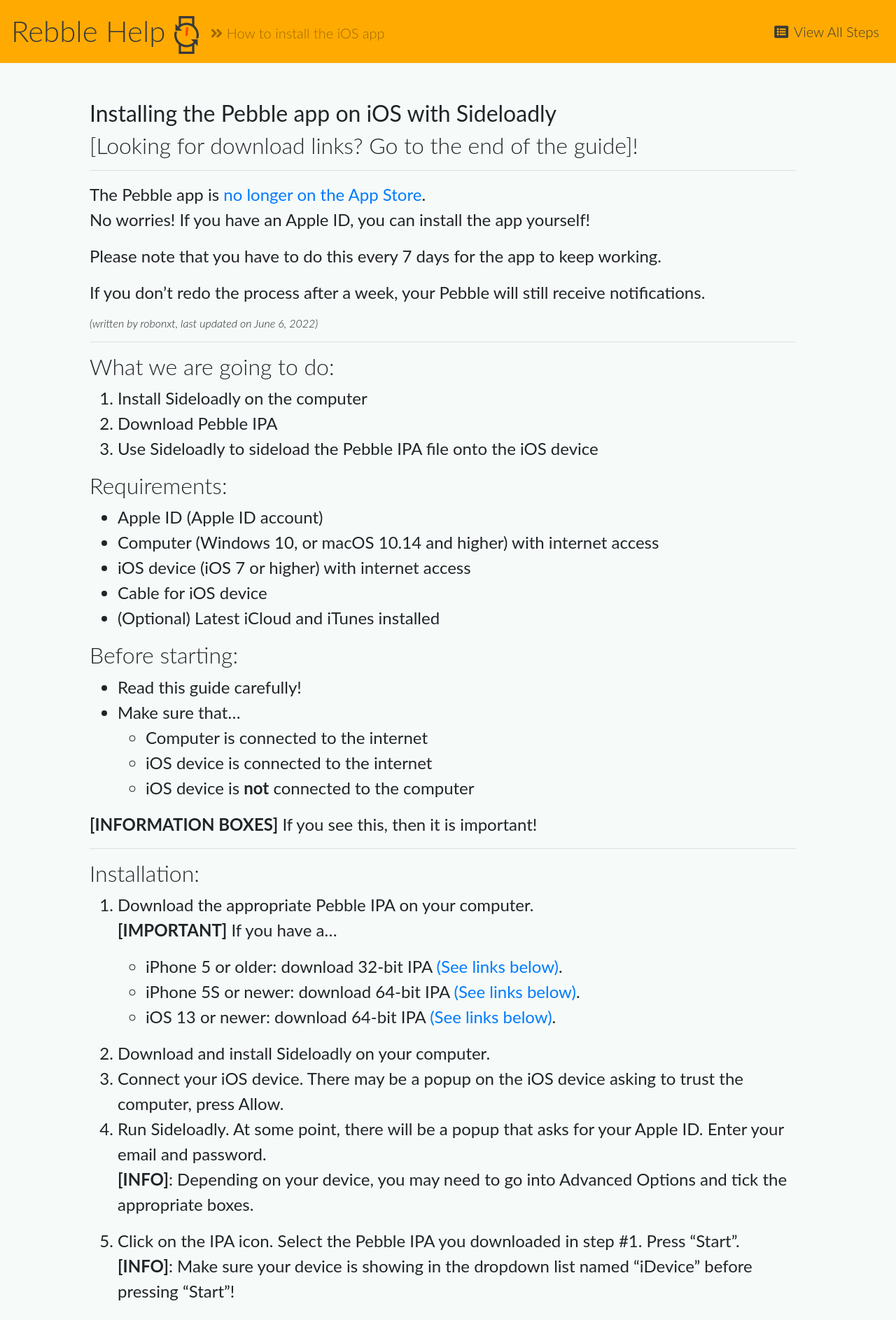
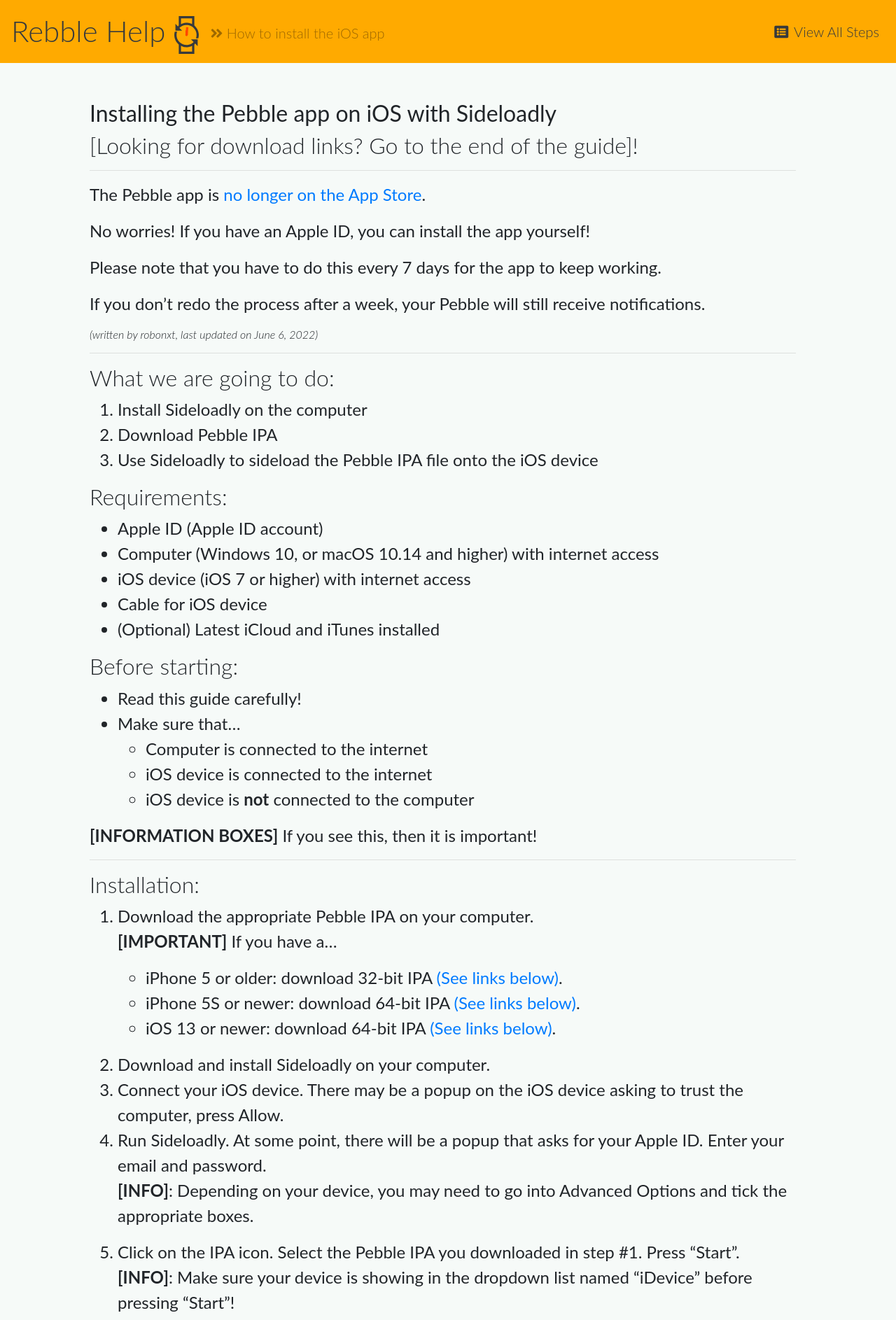
Before and after one commit to pebble-dev/rebble-help, a Jekyll site: the page built from _topic/sideload-ios-app.md, in a window 1280 px wide. Shown: the top 1886 px of the page at 70% size. Built offline with Jekyll 4.4.1, drawn with Linux system fonts in a browser that asks for light colours; nearby versions of some CDN libraries.

Commit message:
Update sideload-ios-app.md

```diff
--- a/_topic/sideload-ios-app.md
+++ b/_topic/sideload-ios-app.md
@@ -3,17 +3,21 @@ layout: post
 title: "Sideloading the Pebble app on iOS"
 prompt: "How to install the iOS app"
 keywords: "removed app apple ios iphone store sideload ipa"
-date:   2022-06-03 16:35:00
+date:   2022-06-03 17:00:00
 author: "robonxt"
 hideFirstStepNumber: true
 osSpecific: false
 ---
-# Installing the Pebble app on iOS with Sideloadly
+
+<h1 id="header">
+Installing the Pebble app on iOS with Sideloadly
+</h1>
 
 >## [Looking for download links? Go to the end of the guide]!
 
 ---
 The Pebble app is [no longer on the App Store](/ios-app-unavailable).
+
 No worries! If you have an Apple ID, you can install the app yourself!
 
 Please note that you have to do this every 7 days for the app to keep working.
@@ -23,20 +27,28 @@ If you don't redo the process after a week, your Pebble will still receive notif
 ###### *(written by robonxt, last updated on June 6, 2022)*
 ---
 
+<h2 id="what-we-do">
+What we are going to do:
+</h2>
 
-## What we are going to do:
 1. Install Sideloadly on the computer
 3. Download Pebble IPA
 2. Use Sideloadly to sideload the Pebble IPA file onto the iOS device
 
-## Requirements:
+<h2 id="requirements">
+Requirements:
+</h2>
+
 - Apple ID (Apple ID account)
 - Computer (Windows 10, or macOS 10.14 and higher) with internet access
 - iOS device (iOS 7 or higher) with internet access
 - Cable for iOS device
 - (Optional) Latest iCloud and iTunes installed
 
-## Before starting:
+<h2 id="before-starting">
+Before starting:
+</h2>
+
 - Read this guide carefully!
 - Make sure that...
     - Computer is connected to the internet
@@ -46,7 +58,11 @@ If you don't redo the process after a week, your Pebble will still receive notif
 > **[INFORMATION BOXES]** If you see this, then it is important!
 
 ---
-## Installation:
+
+<h2 id="install">
+Installation:
+</h2>
+
 1. Download the appropriate Pebble IPA on your computer.
     > **[IMPORTANT]** If you have a...
     >   * iPhone 5 or older: download 32-bit IPA [(See links below)](#downloads).
@@ -65,7 +81,11 @@ If you don't redo the process after a week, your Pebble will still receive notif
 10. Profit!
 
 ---
-## Help:
+
+<h2 id="help">
+Help:
+</h2>
+
 - If you have sideloading issues, try installing the latest iTunes and iCloud before starting the process.
     > For Windows users: **DO NOT DOWNLOAD THE MICROSOFT STORE VERSION**. Download and install from Apple's website.
 - If the app does not start, go to the Settings app > General > Device Management > (your Apple ID email). The Pebble app should now have a "Verified" status. If not, repeat steps 3-6.
```
